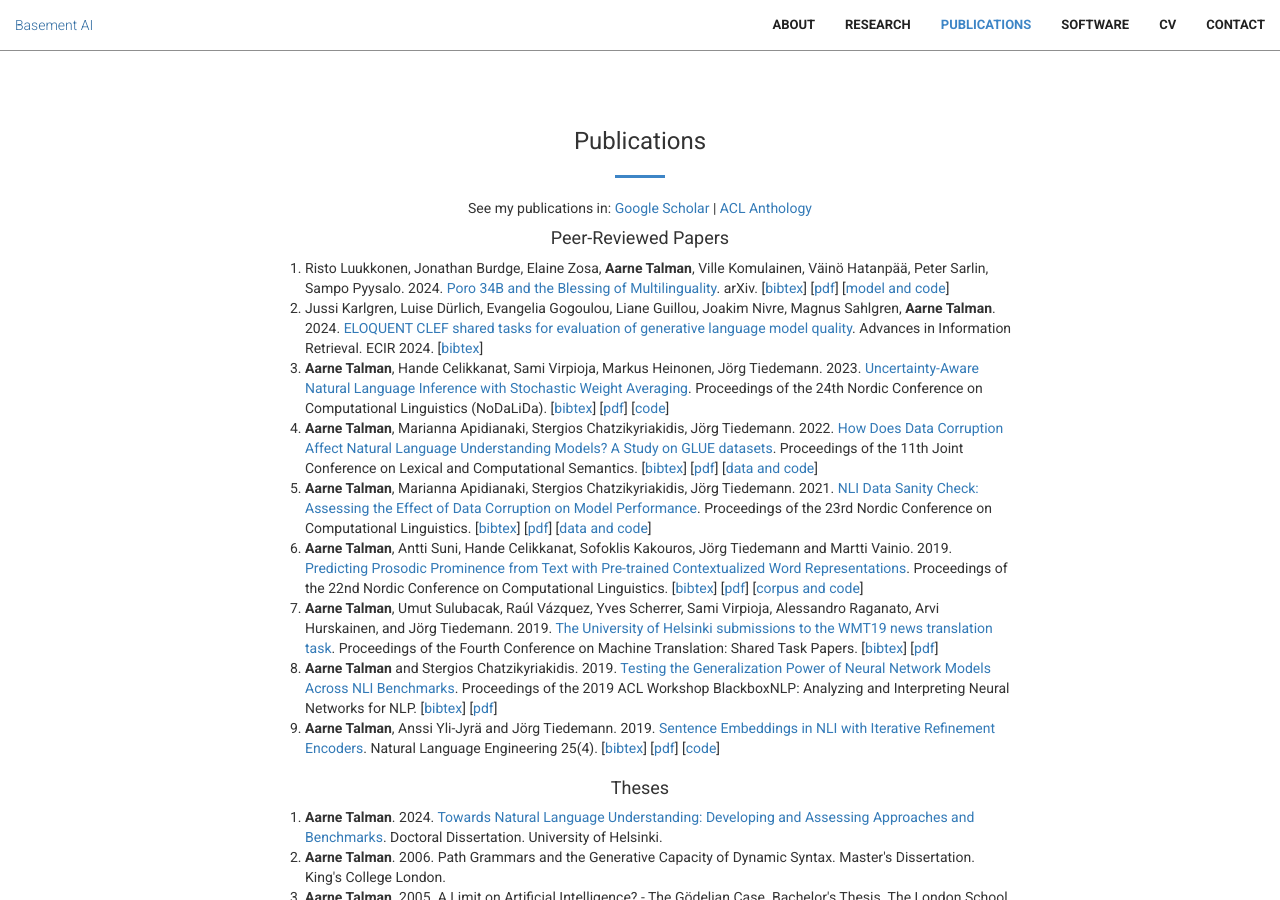
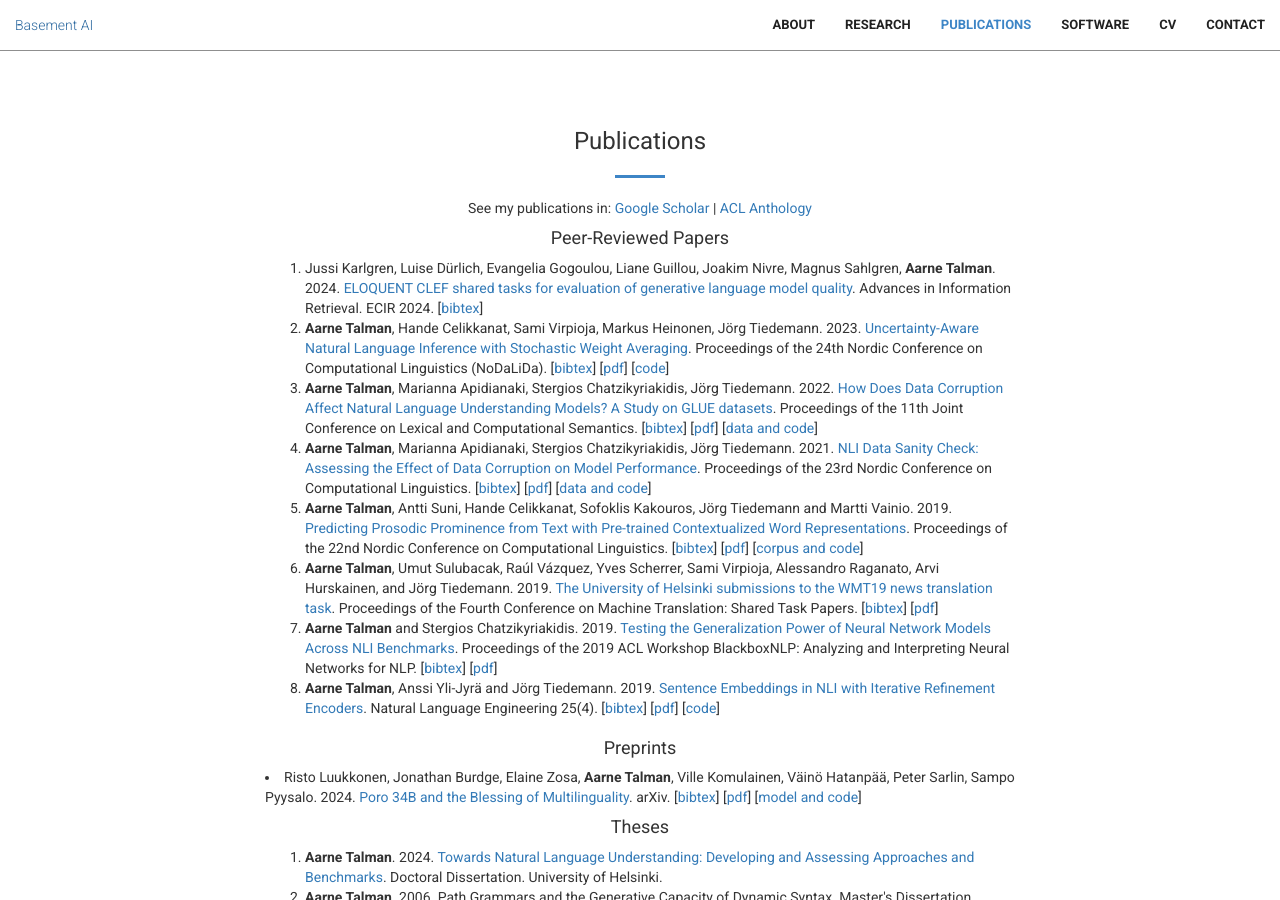
Before and after one commit to Basement-AI/aarne, a Jekyll site: the page built from index.html, in a window 1280 px wide and 900 px high, scrolled down 2650 px. Built offline with Jekyll 4.4.1, drawn with Linux system fonts in a browser that asks for light colours.

Commit message:
edits to publications

```diff
--- a/_includes/publications.html
+++ b/_includes/publications.html
@@ -20,6 +19,12 @@
                   <li><b>Aarne Talman</b>, Anssi Yli-Jyrä and Jörg Tiedemann. 2019. <a title="Sentence Embeddings in NLI with Iterative Refinement Encoders" href="https://www.cambridge.org/core/journals/natural-language-engineering/article/sentence-embeddings-in-nli-with-iterative-refinement-encoders/AC811644D52446E414333B20FEACE00F">Sentence Embeddings in NLI with Iterative Refinement Encoders</a>. Natural Language Engineering 25(4). [<a href="files/hbmp.bib">bibtex</a>] [<a href="https://arxiv.org/pdf/1808.08762.pdf">pdf</a>] [<a href="https://github.com/Helsinki-NLP/HBMP">code</a>]</li>
               </ol>
             </div>
+            <div class="col-lg-8 col-lg-offset-2 text-center">
+              <h4>Preprints</h4>
+            </div>
+              <div class="col-lg-8 col-lg-offset-2 text-left">
+                <li>Risto Luukkonen, Jonathan Burdge, Elaine Zosa, <b>Aarne Talman</b>, Ville Komulainen, Väinö Hatanpää, Peter Sarlin, Sampo Pyysalo. 2024. <a title="Poro 34B and the Blessing of Multilinguality" href="https://arxiv.org/abs/2404.01856">Poro 34B and the Blessing of Multilinguality</a>. arXiv. [<a href="files/poro.bib">bibtex</a>] [<a href="https://arxiv.org/pdf/2404.01856.pdf">pdf</a>] [<a href="https://huggingface.co/LumiOpen/Poro-34B">model and code</a>]</li>
+              </div>
             <div class="col-lg-8 col-lg-offset-2 text-center">
               <h4>Theses</h4>
             </div>
```
Also changed, not shown: other parts of _includes/publications.html (+0 -1 lines).
